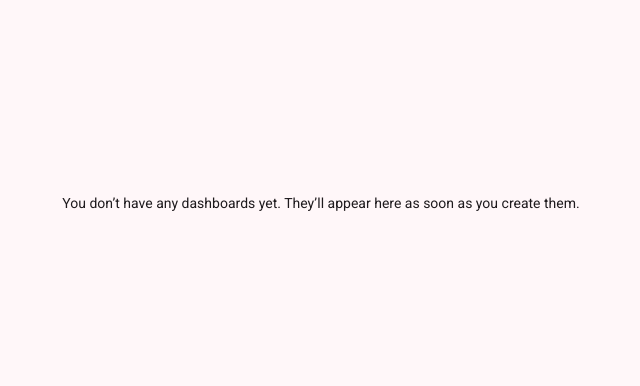
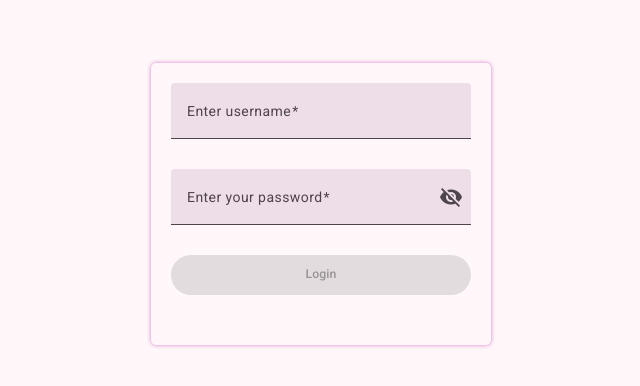
Before and after one commit to NMakarevich/smart-home-ui, an Angular app: page /login in a window 1280 px wide. Shown: the part 196-582 px from the top of the page, without its empty margins (319-959 px from the left). Built offline with nearby package versions, Linux system fonts and the light colour scheme; no server answers.

Commit message:
refactor: move message for empty dashboards to dashboard component

```diff
--- a/src/app/app.html
+++ b/src/app/app.html
@@ -20,10 +20,6 @@
     </mat-sidenav>
   }
   <mat-sidenav-content>
-    @if (!(dashboards$ | async)) {
-      <div class="empty-dashboard">You don’t have any dashboards yet. They’ll appear here as soon as you create them.</div>
-    } @else {
-      <router-outlet />
-    }
+    <router-outlet />
   </mat-sidenav-content>
 </mat-sidenav-container>
--- a/src/app/app.scss
+++ b/src/app/app.scss
@@ -52,11 +52,3 @@
   flex-direction: column;
   height: 100%;
 }
-
-.empty-dashboard {
-  display: flex;
-  width: 100%;
-  height: 100%;
-  justify-content: center;
-  align-items: center;
-}
--- a/src/app/app.ts
+++ b/src/app/app.ts
@@ -41,7 +41,8 @@
 
   dashboards$ = this.http.get<DashboardsInterface[]>('/dashboards').pipe(
     tap((dashboards) => {
-      this.router.navigate(['dashboard', dashboards[0].id], {});
+      if (dashboards.length)
+        this.router.navigate(['dashboard', dashboards[0].id]);
     }),
   );
 
--- a/src/app/components/dashboard/dashboard.html
+++ b/src/app/components/dashboard/dashboard.html
@@ -1,9 +1,11 @@
-<mat-tab-group mat-stretch-tabs="false" mat-align-tabs="start">
-  @if (tabs$ | async; as tabs) {
+@if (tabs$ | async; as tabs) {
+  <mat-tab-group mat-stretch-tabs="false" mat-align-tabs="start">
     @for (tab of tabs.tabs; track tab.title) {
       <mat-tab [label]="tab.title">
         <app-tab-content [cards]="tab.cards" />
       </mat-tab>
     }
-  }
-</mat-tab-group>
+  </mat-tab-group>
+} @else {
+  <div class="empty-dashboard">You don’t have any dashboards yet. They’ll appear here as soon as you create them.</div>
+}
--- a/src/app/components/dashboard/dashboard.scss
+++ b/src/app/components/dashboard/dashboard.scss
@@ -2,3 +2,11 @@
   height: 100%;
   flex: 1;
 }
+
+.empty-dashboard {
+  display: flex;
+  width: 100%;
+  height: 100%;
+  justify-content: center;
+  align-items: center;
+}
--- a/src/app/components/dashboard/dashboard.ts
+++ b/src/app/components/dashboard/dashboard.ts
@@ -1,10 +1,10 @@
 import { Component, inject } from '@angular/core';
 import { AsyncPipe } from '@angular/common';
 import { MatTab, MatTabGroup } from '@angular/material/tabs';
-import { ActivatedRoute, Router } from '@angular/router';
+import { ActivatedRoute } from '@angular/router';
 import { HttpClient } from '@angular/common/http';
 import { DashboardInterface } from '../../interfaces/smart-home-response';
-import { Observable, switchMap, tap } from 'rxjs';
+import { Observable, of, switchMap } from 'rxjs';
 import { TabContent } from '../tab-content/tab-content';
 
 @Component({
@@ -18,10 +18,13 @@
   private readonly activatedRoute = inject(ActivatedRoute);
   private readonly http = inject(HttpClient);
 
-  tabs$: Observable<DashboardInterface> = this.activatedRoute.paramMap.pipe(
-    switchMap((params) => {
-      const id = params.get('dashboardId');
-      return this.http.get<DashboardInterface>(`/dashboards/${id}`);
-    }),
-  );
+  tabs$: Observable<DashboardInterface | null> =
+    this.activatedRoute.paramMap.pipe(
+      switchMap((params) => {
+        const id = params.get('dashboardId');
+        return id
+          ? this.http.get<DashboardInterface>(`/dashboards/${id}`)
+          : of(null);
+      }),
+    );
 }
```
